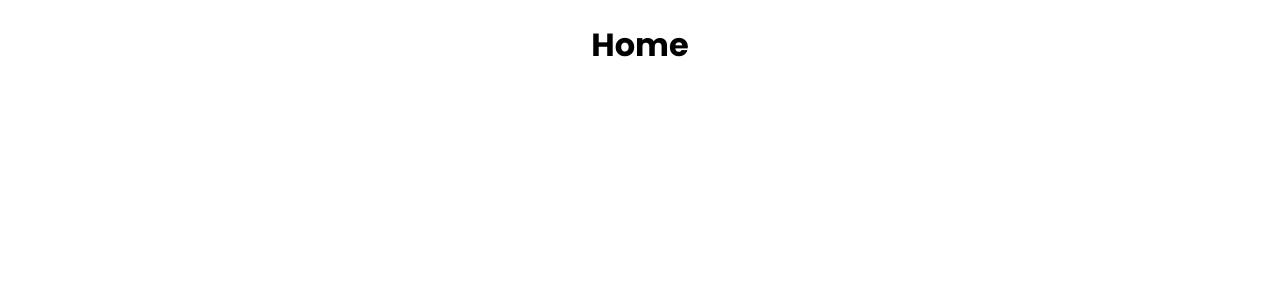
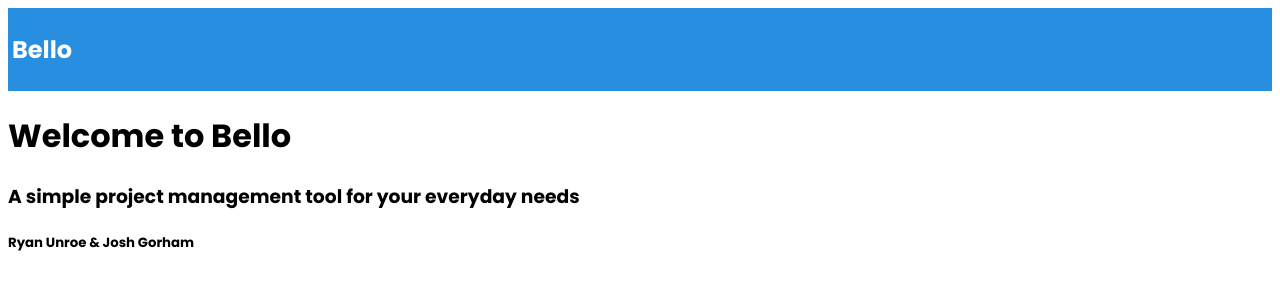
Before and after one commit to DRoberts919/WebBasedProject, a React (Create React App) app in the folder react-front-end/: page / in a window 1280 px wide. Shown: the top 300 px of the page. Built offline with nearby package versions, Linux system fonts and the light colour scheme.

Commit message:
Added Landing H tags and App stuff

```diff
--- a/react-front-end/src/components/App.js
+++ b/react-front-end/src/components/App.js
@@ -1,4 +1,4 @@
-import './App.css';
+import '../index.css';
 import Routes from '../routes/routes.js';
 
 function authenticateUser() {
@@ -8,7 +8,13 @@ function authenticateUser() {
 function App() {
   return (
     <div className="App">
+      <nav>
+        <h1>Bello</h1>
+      </nav>
       <Routes />
+      <footer>
+        <h5>Ryan Unroe & Josh Gorham</h5>
+      </footer>
     </div>
   );
 }
--- a/react-front-end/src/components/landing.js
+++ b/react-front-end/src/components/landing.js
@@ -3,7 +3,8 @@ import React from "react";
 export default function landing() {
     return(
         <div>
-            <h1>Home</h1>
+            <h1>Welcome to Bello</h1>
+            <h3>A simple project management tool for your everyday needs</h3>
         </div>
     )
 }
```
